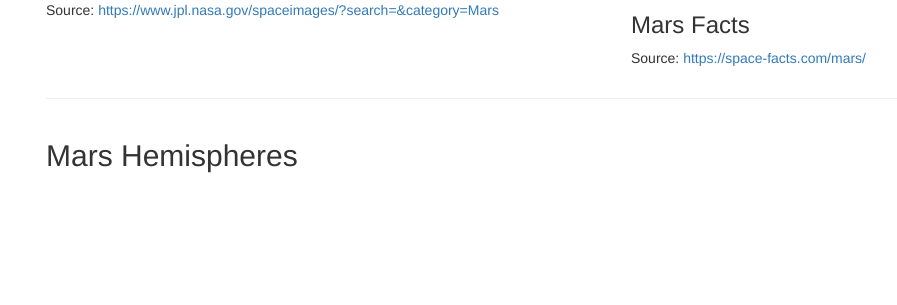
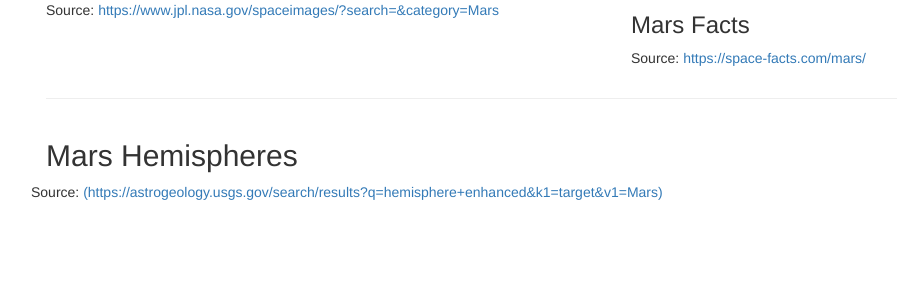
Before and after one commit to tward90/Web-Scraping-Challenge, a Flask app: page / in a window 1280 px wide. Shown: the part 495-800 px from the top of the page, without its empty margins (24-921 px from the left). Run offline with Flask 2, Linux system fonts and the light colour scheme; data that the repository does not hold is empty; some libraries are stand-ins or nearby versions.

Commit message:
added source line to mars hemisphere image scrape

```diff
--- a/templates/index.html
+++ b/templates/index.html
@@ -64,6 +64,7 @@
         </div>
       </div>
       {% endfor %}
+      <p> Source: <a href="(https://astrogeology.usgs.gov/search/results?q=hemisphere+enhanced&k1=target&v1=Mars)">(https://astrogeology.usgs.gov/search/results?q=hemisphere+enhanced&k1=target&v1=Mars)</a></p>
     </div>
   </div>
 </body>
```
